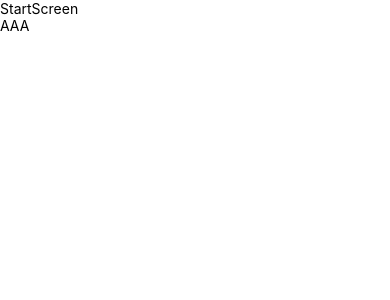
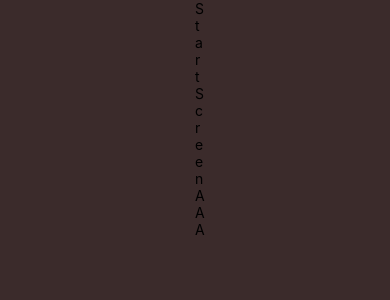
Before and after one commit to jpedropraf/Quiz_React_Native, a React Native app in the folder quiz/: screen / in a window 390 px wide. Shown: the top 300 px of the page. Built offline with nearby package versions, Linux system fonts and the light colour scheme.

Commit message:
feat: add AppLayout component with styles and update navigation imports

```diff
--- a/quiz/src/layouts/AppLayout.tsx
+++ b/quiz/src/layouts/AppLayout.tsx
@@ -1,5 +1,8 @@
+import React from "react";
 import { View } from "react-native";
 
+// Styles
+import { styles } from "./styles/styles";
 
 type Props = {
     children: React.ReactNode;
@@ -7,7 +10,7 @@
 
 export function AppLayout({ children }: Props) {
     return(
-        <View>
+        <View style={styles.container}>
             { children }
         </View>
     );
--- /dev/null
+++ b/quiz/src/layouts/styles/styles.tsx
@@ -0,0 +1,11 @@
+import { StyleSheet } from "react-native";
+
+
+export const styles = StyleSheet.create({
+    container: {
+        flex: 1,
+        justifyContent: "center",
+        alignItems: "center",
+        backgroundColor: "#3b2b2b",
+    }
+});
--- a/quiz/src/navigation/AppNavigation.tsx
+++ b/quiz/src/navigation/AppNavigation.tsx
@@ -1,4 +1,5 @@
 // Imports
+import React from "react";
 import { NavigationContainer } from "@react-navigation/native";
 import { createNativeStackNavigator  } from "@react-navigation/native-stack";
 
--- a/quiz/src/navigation/GameNavigation.tsx
+++ b/quiz/src/navigation/GameNavigation.tsx
@@ -1,6 +1,6 @@
 // Imports
-import { NavigationContainer } from "@react-navigation/native";
-import { createStackNavigator } from "@react-navigation/stack";
+import React from "react";
+import { createNativeStackNavigator } from "@react-navigation/native-stack";
 
 // Screens
 import { GameScreen } from "@screens/GameScreen/GameScreen";
@@ -11,15 +11,13 @@
 
 
 
-const { Navigator, Screen } = createStackNavigator();
+const { Navigator, Screen } = createNativeStackNavigator();
 
 export function GameNavigation() {
     return (
-        <NavigationContainer>
-            <Navigator screenOptions={{ headerShown: false }}>
-                <Screen name={ROUTES.GAME_MAIN} component={GameScreen} />
-                <Screen name={ROUTES.GAME_RESULT} component={EndScreen} />
-            </Navigator>
-        </NavigationContainer>
+        <Navigator screenOptions={{ headerShown: false }}>
+            <Screen name={ROUTES.GAME_MAIN} component={GameScreen} />
+            <Screen name={ROUTES.GAME_RESULT} component={EndScreen} />
+        </Navigator>
     );
 }
--- a/quiz/tsconfig.json
+++ b/quiz/tsconfig.json
@@ -1,6 +1,7 @@
 {
   "extends": "expo/tsconfig.base",
   "compilerOptions": {
+    "jsx": "react",
     "strict": true,
     "paths": {
       "@components/*": ["./src/components/*"],
```
